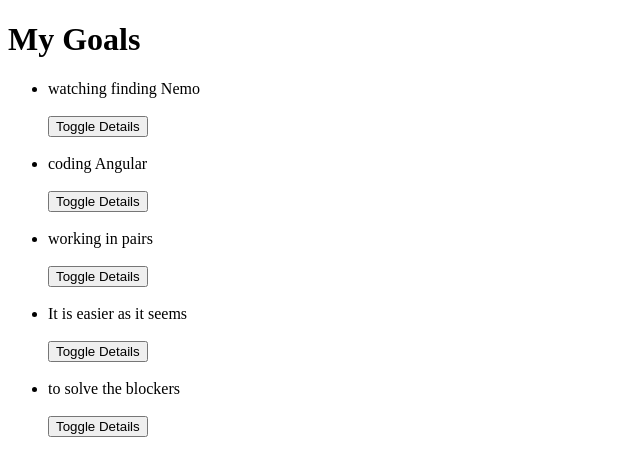
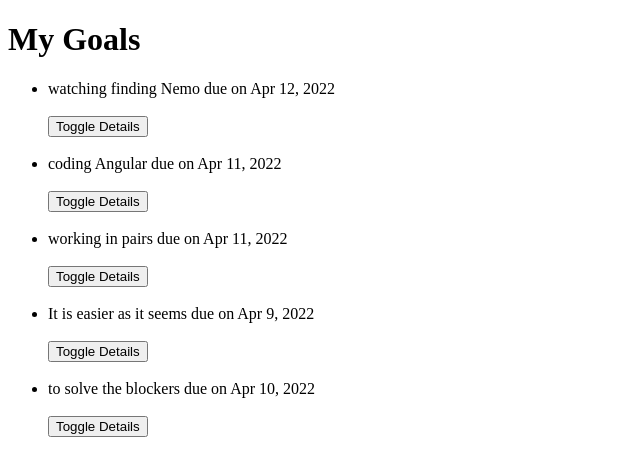
Before and after one commit to BeatriceWambuiMbugua/Goals, an Angular app: page / in a window 1280 px wide. Shown: the top 476 px of the page, without its empty margins (0-640 px from the left). Built offline with nearby package versions, Linux system fonts and the light colour scheme.

Commit message:
add |date pipe to make the date readable for users

```diff
--- a/src/app/goal/goal.component.html
+++ b/src/app/goal/goal.component.html
@@ -3,7 +3,9 @@
   <!-- *ngFor is equals to For loop in JS -->
   <ul>
     <div *ngFor="let goalies of goals; let i = index">
-      <li appStrikethrough>{{ goalies.name }}</li>
+      <li appStrikethrough>
+        {{ goalies.name }} due on {{ goalies.completeDate | date }}
+      </li>
       <br />
       <button (click)="toggleDetails(i)">Toggle Details</button>
       <br />
```
